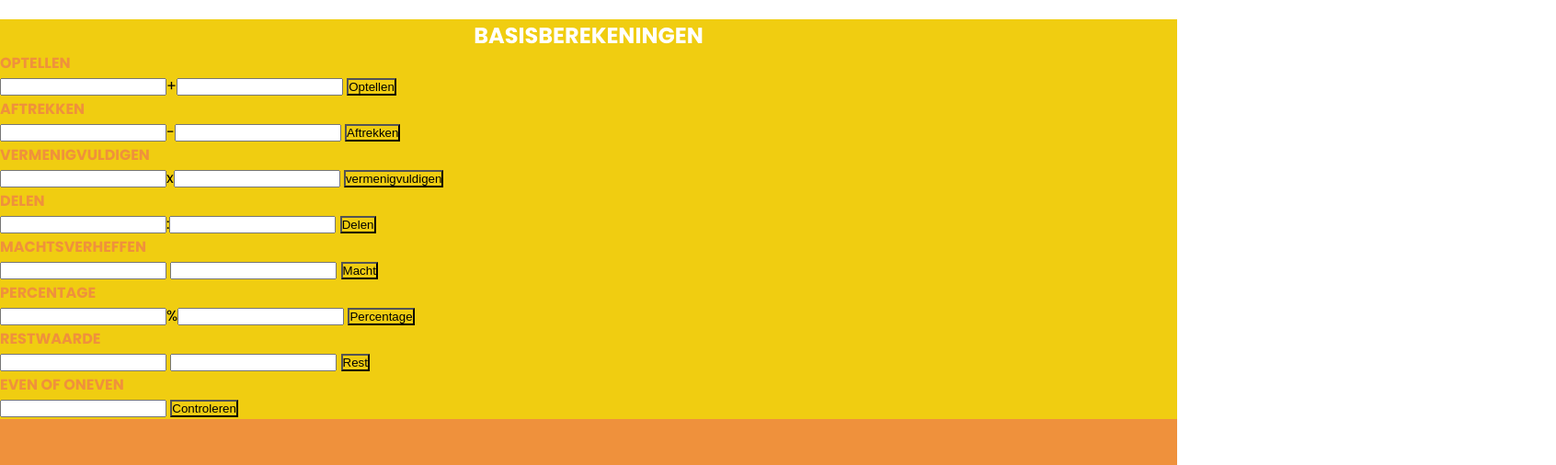
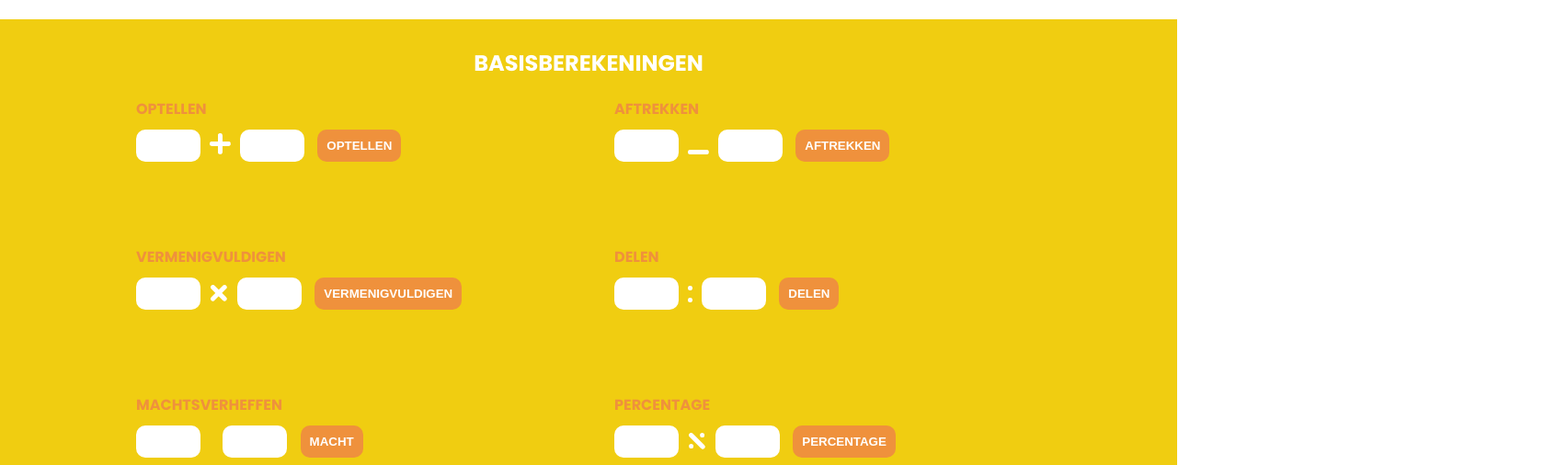
Before and after one commit to isauraisabel5/mathmate, a plain HTML site: page basisberekeningen.html in a window 1280 px wide. Shown: the part 120-626 px from the top of the page at 92% size, 1692 px wide, since content can reach past the window. Drawn offline with Linux system fonts and the light colour scheme.

Commit message:
Einde basisberekeningen

```diff
--- a/basisberekeningen.html
+++ b/basisberekeningen.html
@@ -8,11 +8,11 @@
     <meta name="author" content="Isaura Pestano, Jayden Le, Abdifatah Mohamud">
     <meta name="keywords" content="wiskunde, logica, studenten, lessen, docenten">
     <title>MathMate</title>
+    <link rel="preconnect" href="https://fonts.googleapis.com">
+    <link rel="preconnect" href="https://fonts.gstatic.com" crossorigin>
+    <link href="https://fonts.googleapis.com/css2?family=Poppins:ital,wght@0,400;0,600;0,700;1,400;1,600;1,700&display=swap" rel="stylesheet">
+    <script src="https://kit.fontawesome.com/337c18a6ca.js" crossorigin="anonymous"></script>
     <link rel="stylesheet" type="text/css" href="css/styles.css">
-    <link rel="preconnect" href="https://fonts.googleapis.com">
-<link rel="preconnect" href="https://fonts.gstatic.com" crossorigin>
-<link href="https://fonts.googleapis.com/css2?family=Poppins:ital,wght@0,400;0,600;0,700;1,400;1,600;1,700&display=swap" rel="stylesheet">
-    <script src="https://kit.fontawesome.com/337c18a6ca.js" crossorigin="anonymous"></script>
 </head>
 <body>
     <header>
@@ -22,7 +22,7 @@
             </article>
 
             <article class="dropdown-menu">
-                    <button href="index.html" onclick="myFunction()" class="dropbtn">Berekeningen</button>
+                    <button href="index.html" onclick="myFunction()" class="dropbtn">Menu</button>
                     <div class="dropdown-content" id="myDropdown">
                         <a href="index.html">Home</a>
                         <a href="presentatiepagina.html">Presentatiepagina</a>
@@ -60,59 +60,59 @@
         <section class="basisberekeningen">
         <h1>Basisberekeningen</h1>
             <section class="basis">
-                <article class="optellen">
+                <article class="som">
                     <p class="naam-berekening">Optellen</p>
-                    <input type="number" name="num1" id="num1-optellen">+<input type="number" name="num2" id="num2-optellen">
-                    <button id="optellen">Optellen</button>
+                    <input type="number" name="num1" id="num1-optellen"><img src="images/plus.png" alt="Plus operator"><input type="number" name="num2" id="num2-optellen">
+                    <button id="optellen" class="button">Optellen</button>
                     <br><span id="answer1"></span>
                 </article>
 
-                <article class="aftrekken">
+                <article class="som">
                     <p class="naam-berekening">Aftrekken</p>
-                    <input type="number" name="num1" id="num1-aftrekken">-<input type="number" name="num2" id="num2-aftrekken">
-                    <button id="aftrekken">Aftrekken</button>
+                    <input type="number" name="num1" id="num1-aftrekken"><img src="images/min.png" alt="Min operator"><input type="number" name="num2" id="num2-aftrekken">
+                    <button id="aftrekken" class="button">Aftrekken</button>
                     <br><span id="answer2"></span>
                 </article>
 
-                <article class="vermenigvuldigen">
+                <article class="som">
                     <p class="naam-berekening">Vermenigvuldigen</p>
-                    <input type="number" name="num1" id="num1-vermenigvuldigen">x<input type="number" name="num2" id="num2-vermenigvuldigen">
-                    <button id="vermenigvuldigen">vermenigvuldigen</button>
+                    <input type="number" name="num1" id="num1-vermenigvuldigen"><img src="images/keer.png" alt="Keer operator"><input type="number" name="num2" id="num2-vermenigvuldigen">
+                    <button id="vermenigvuldigen" class="button">vermenigvuldigen</button>
                     <br><span id="answer3"></span>
                 </article>
 
-                <article class="delen">
+                <article class="som">
                     <p class="naam-berekening">Delen</p>
-                    <input type="number" name="num1" id="num1-delen">:<input type="number" name="num2" id="num2-delen">
-                    <button id="delen">Delen</button>
+                    <input type="number" name="num1" id="num1-delen"><img src="images/delen.png" alt="Delen operator"><input type="number" name="num2" id="num2-delen">
+                    <button id="delen" class="button">Delen</button>
                     <br><span id="answer4"></span>
                 </article>
 
-                <article class="macht">
+                <article class="som">
                     <p class="naam-berekening">Machtsverheffen</p>
                     <input type="number" name="num1" id="num1-macht"> <input type="number" name="num2" id="num2-macht">
-                    <button id="macht">Macht</button>
+                    <button id="macht" class="button">Macht</button>
                     <br><span id="answer5"></span>
                 </article>
 
-                <article class="percentage">
+                <article class="som">
                     <p class="naam-berekening">Percentage</p>
-                    <input type="number" name="num1" id="num1-percentage">%<input type="number" name="num2" id="num2-percentage">
-                    <button id="percentage">Percentage</button>
+                    <input type="number" name="num1" id="num1-percentage"><img src="images/porcentage.png" alt="Porcentage operator"><input type="number" name="num2" id="num2-percentage">
+                    <button id="percentage" class="button">Percentage</button>
                     <br><span id="answer6"></span>
                 </article>
 
-                <article class="restwaarde">
+                <article class="som">
                     <p class="naam-berekening">Restwaarde</p>
                     <input type="number" name="num1" id="num1-restwaarde"> <input type="number" name="num2" id="num2-restwaarde">
-                    <button id="restwaarde">Rest</button>
+                    <button id="restwaarde" class="button">Rest</button>
                     <br><span id="answer7"></span>
                 </article>
 
-                <article class="even">
+                <article class="som">
                     <p class="naam-berekening">Even of oneven</p>
                     <input type="number" name="num1" id="num1-even">
-                    <button id="even">Controleren</button>
+                    <button id="even" class="button">Controleren</button>
                     <br><span id="answer8"></span>
                 </article>
             </section>
--- a/css/styles.css
+++ b/css/styles.css
@@ -192,19 +192,67 @@ footer {
 main {
     width: 100vw;
     margin: auto;
+    padding-top: 30px;
+    padding-bottom: 30px;
 }
 
 .basisberekeningen h1 {
     color: white;
     text-align: center;
     text-transform: uppercase;
+    padding-bottom: 20px;
 }
 
 .naam-berekening {
     color: #EF913C;
     font-weight: 700;
     text-transform: uppercase;
+    margin-left: 10px;
 }
+
+.som {
+    padding-left: 10px;
+    padding-right: 10px;
+    margin-bottom: 40px;
+    min-width: 80vw;
+}
+
+.som span {
+    margin-left: 10px;
+    font-weight: 700;
+}
+
+.som img {
+    position: relative;
+    top: 5px;
+}
+
+
+input[type=number] {
+    padding: 10px;
+    border: none;
+    margin: 10px;
+    border-radius: 10px;
+    text-align: center;
+    width: 50px;
+}
+
+.button {
+    border: none;
+    background-color: #EF913C;
+    padding: 10px;
+    color: white;
+    text-transform: uppercase;
+    font-weight: 700;
+    border-radius: 10px;
+}
+
+.button:hover {
+    background-color: #393939;
+    color:#F0CD11;
+}
+
+/* einde beginbasisberekeningen */
 
 
 
@@ -236,7 +284,6 @@ main {
     }
 
 
-    /* Dropdown Button */
     .dropbtn {
     background-color: #EF913C;
     color: white;
@@ -249,19 +296,16 @@ main {
     font-weight: 700;
     }
 
-  /* Dropdown button on hover & focus */
-  .dropbtn:hover, .dropbtn:focus {
+   .dropbtn:hover, .dropbtn:focus {
     background-color: #F0CD11;
 
   }
 
-  /* The container <div> - needed to position the dropdown content */
   .dropdown {
     position: relative;
     display: inline-block;
   }
 
-  /* Dropdown Content (Hidden by Default) */
   .dropdown-content {
     display: none;
     position: absolute;
@@ -272,8 +316,7 @@ main {
   }
 
 
-  /* Links inside the dropdown */
-  .dropdown-content a {
+   .dropdown-content a {
     color: white;
     padding: 12px 40px;
     text-decoration: none;
@@ -282,11 +325,9 @@ main {
     font-weight: 700;
   }
 
-  /* Change color of dropdown links on hover */
-  .dropdown-content a:hover {background-color: #F0CD11;}
+   .dropdown-content a:hover {background-color: #F0CD11;}
 
-  /* Show the dropdown menu (use JS to add this class to the .dropdown-content container when the user clicks on the dropdown button) */
-  .show {display:block;}
+   .show {display:block;}
 
   .logo img {
     width: 15vw;
@@ -345,4 +386,20 @@ main {
 
     /* einde footer */
 
+    /* begin basisberekeningen */
+
+    .basis {
+        width: 80vw;
+        margin: auto;
+    }
+
+    .basisberekeningen section.basis {
+        display: grid;
+        grid-template-columns: repeat(auto-fit, minmax(25em, 1fr));
+        gap: 1em;
+        align-items: center;
+      }
+
+    /* einde basisberekeningen */
+
 }
```
Also changed, not shown: complexereeksen.html (+5 -5 lines), contact.html (+5 -5 lines), eenvoudigreeksen.html (+5 -5 lines), index.html (+4 -4 lines), omrekenen.html (+5 -5 lines), presentatiepagina.html (+5 -5 lines), images/delen.png (added), images/keer.png (added), images/min.png (added), images/plus.png (added), images/porcentage.png (added).
